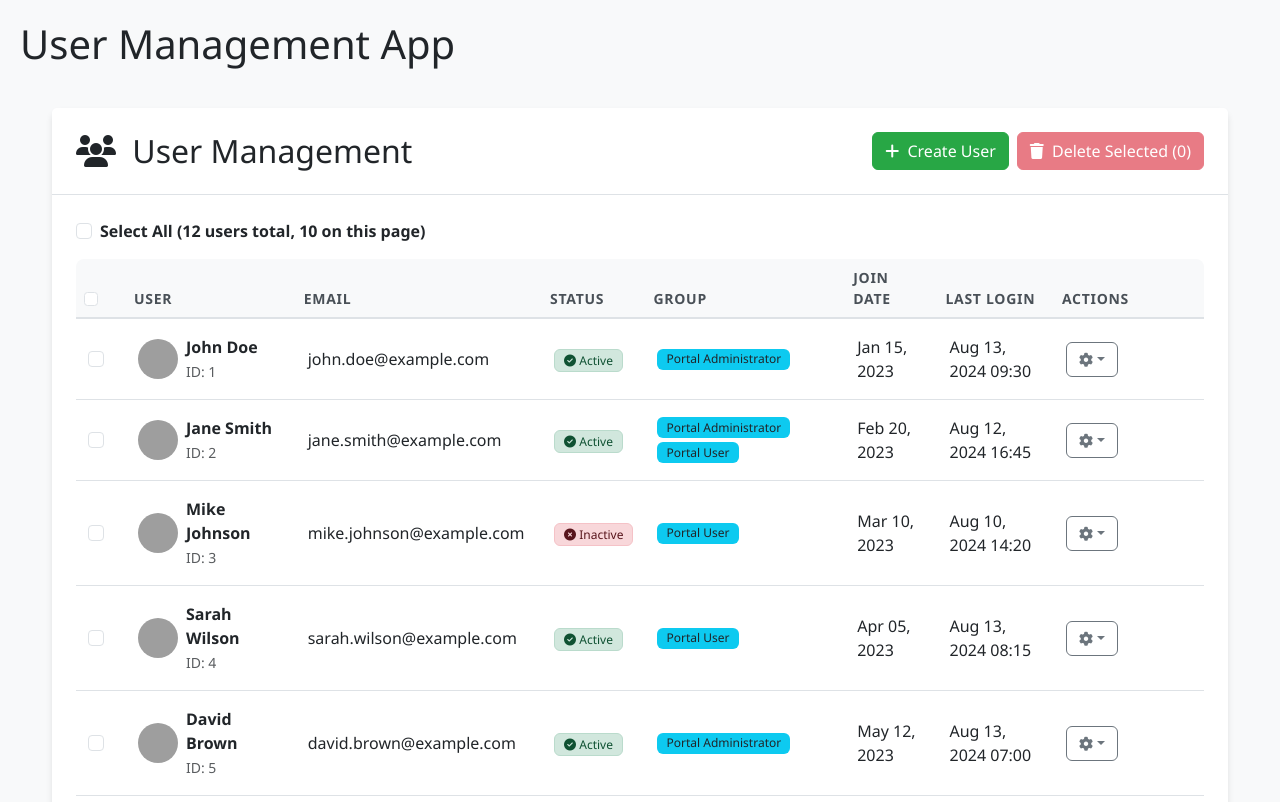
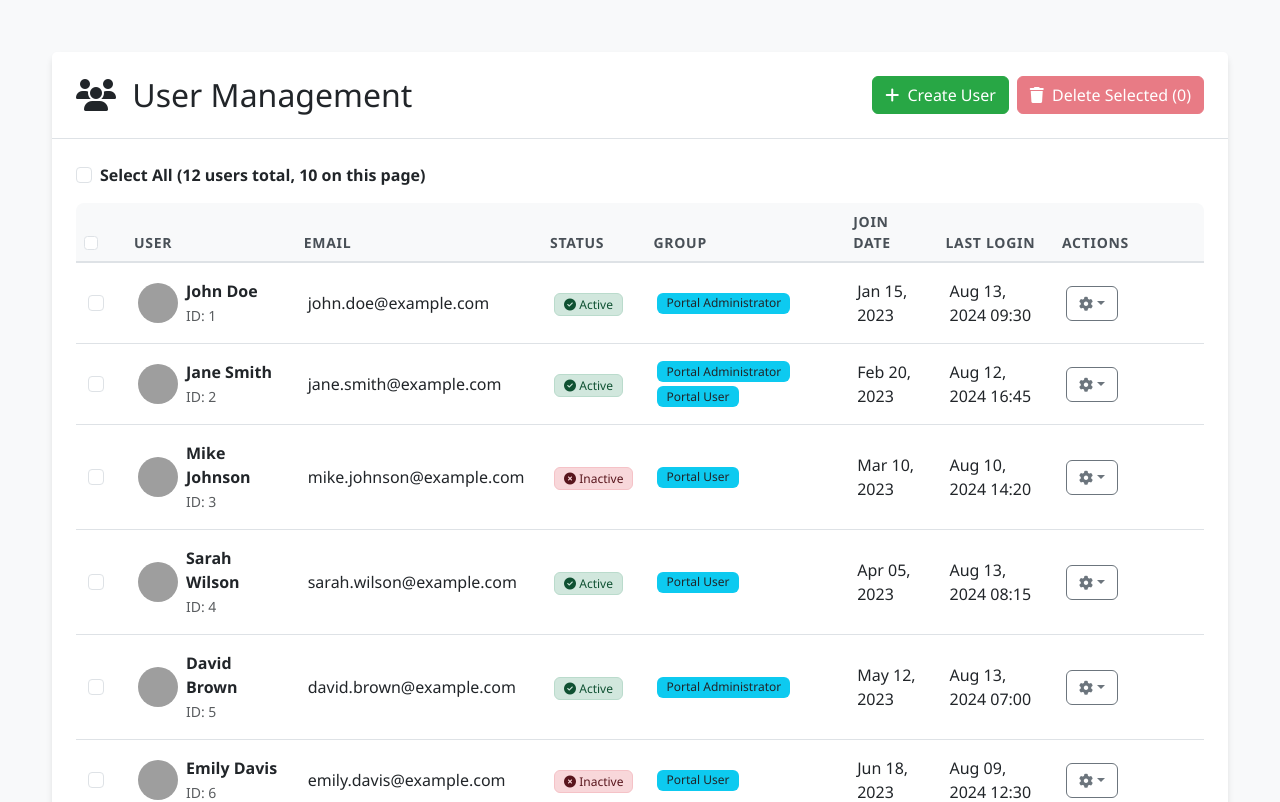
Before and after one commit to siongyuen/user-management-app, an Angular app in the folder user-management-app/: page / in a window 1280 px wide. Shown: the top 802 px of the page. Built offline with nearby package versions, Linux system fonts and the light colour scheme; grey boxes are pictures that could not be loaded.

Commit message:
Remove 'User Management App' caption from the top of the page

```diff
--- a/user-management-app/src/app/app.component.ts
+++ b/user-management-app/src/app/app.component.ts
@@ -4,7 +4,6 @@ import { Component } from '@angular/core';
   selector: 'app-root',
   template: `
     <div class="app">
-      <h1>User Management App</h1>
       <app-user-management></app-user-management>
     </div>
   `,
```
